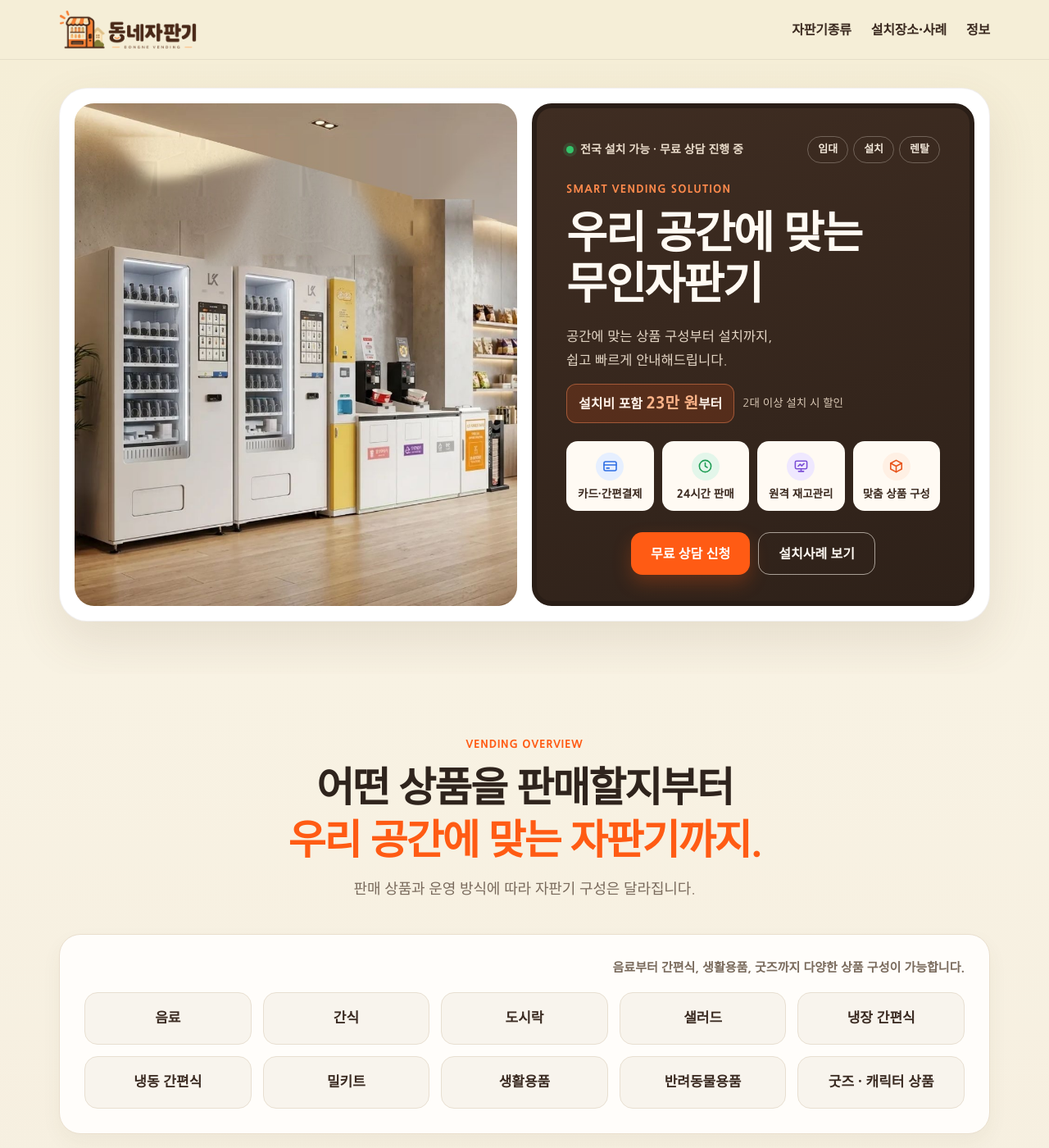
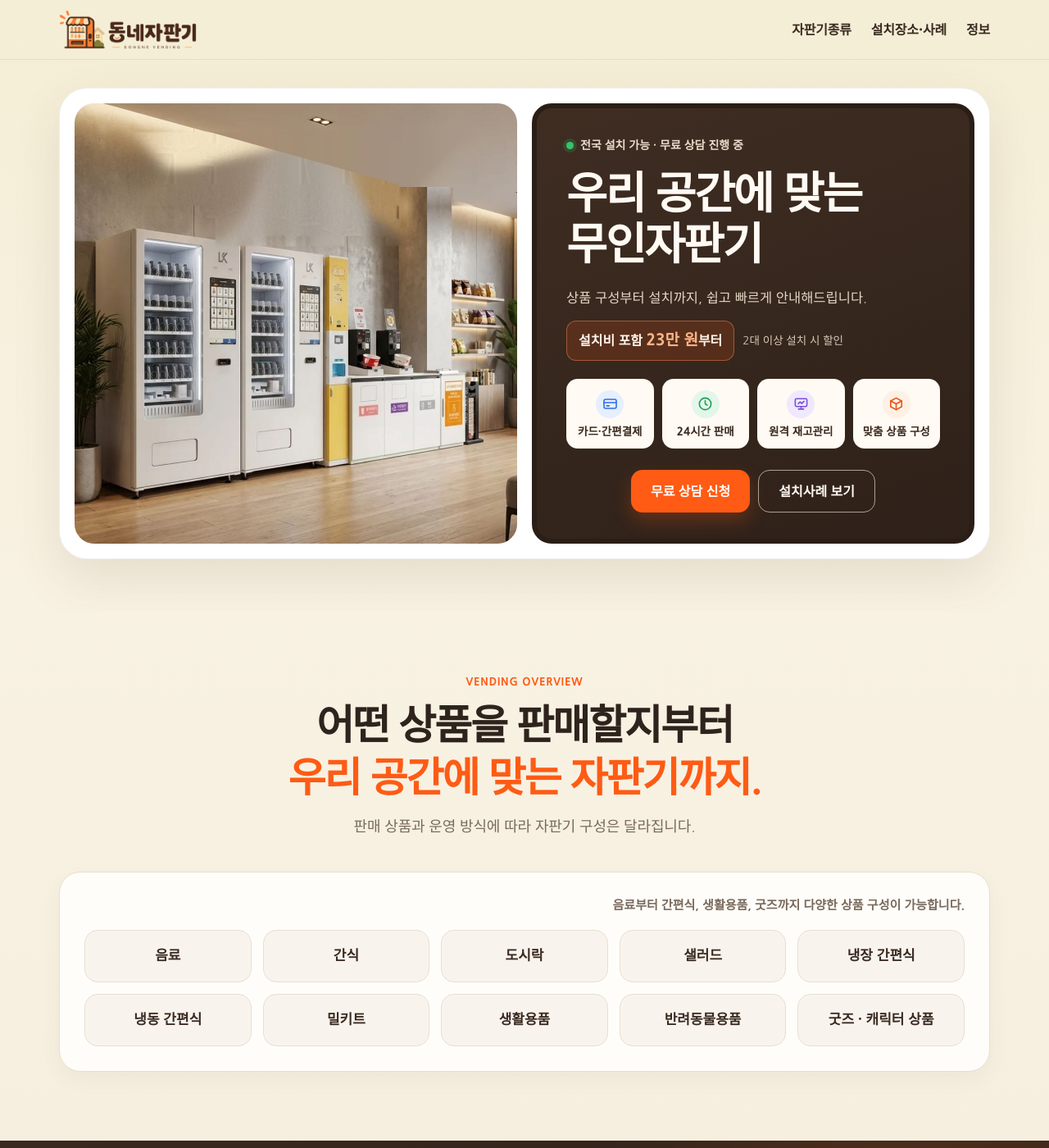
Before and after one commit to dkfmaqqhh-cyber/dongne-vending, a Jekyll site: the page built from index.html, in a window 1280 px wide and 1400 px high. Shown: the whole window at 82% size. Built offline with Jekyll 4.4.1, drawn with Linux system fonts in a browser that asks for light colours.

```diff
--- a/index.html
+++ b/index.html
@@ -2181,6 +2181,8 @@ html{scroll-behavior:smooth}
 .h2-status{word-break:keep-all}
 @media (max-width:360px){.h2-status{font-size:12.5px;gap:6px}}
 @media (max-width:760px){.bc-feats{grid-template-columns:1fr 1fr}.h2-price{margin:-8px 0 18px}.h2-price-main{font-size:15px}.h2-price-main b{font-size:17px}}
+/* 106차: 첫 화면 정리 — 영어 소제목·임대/설치/렌탈 칩 삭제, 설명 1줄 → 상태 문구와 제목 사이 간격 보정 */
+.h2-status-row{margin-bottom:18px}
 </style>
 </head>
 <body>
@@ -2203,11 +2205,9 @@ html{scroll-behavior:smooth}
 <div class="h2-panel">
 <div class="h2-status-row">
 <span class="h2-status"><i></i>전국 설치 가능 · 무료 상담 진행 중</span>
-<span class="h2-chips"><span>임대</span><span>설치</span><span>렌탈</span></span>
-</div>
-<div class="h2-kicker">SMART VENDING SOLUTION</div>
+</div>
 <h1 class="h2-title">우리 공간에 맞는<br/>무인자판기</h1>
-<p class="h2-sub">공간에 맞는 상품 구성부터 설치까지,<br/>쉽고 빠르게 안내해드립니다.</p>
+<p class="h2-sub">상품 구성부터 설치까지, 쉽고 빠르게 안내해드립니다.</p>
 <p class="h2-price"><span class="h2-price-main">설치비 포함 <b>23만 원</b>부터</span><span class="h2-price-note">2대 이상 설치 시 할인</span></p>
 <div class="h2-tiles">
 <div class="h2-tile"><span class="h2-tile-ic"><svg viewBox="0 0 24 24" fill="none" stroke="currentColor" stroke-width="2" stroke-linecap="round" stroke-linejoin="round" aria-hidden="true"><rect x="2.5" y="5" width="19" height="14" rx="2.5"/><path d="M2.5 10h19M6.5 15h4"/></svg></span><span>카드·간편결제</span></div>
```
Also changed, not shown: CLAUDE.md (+1 -1 lines).
